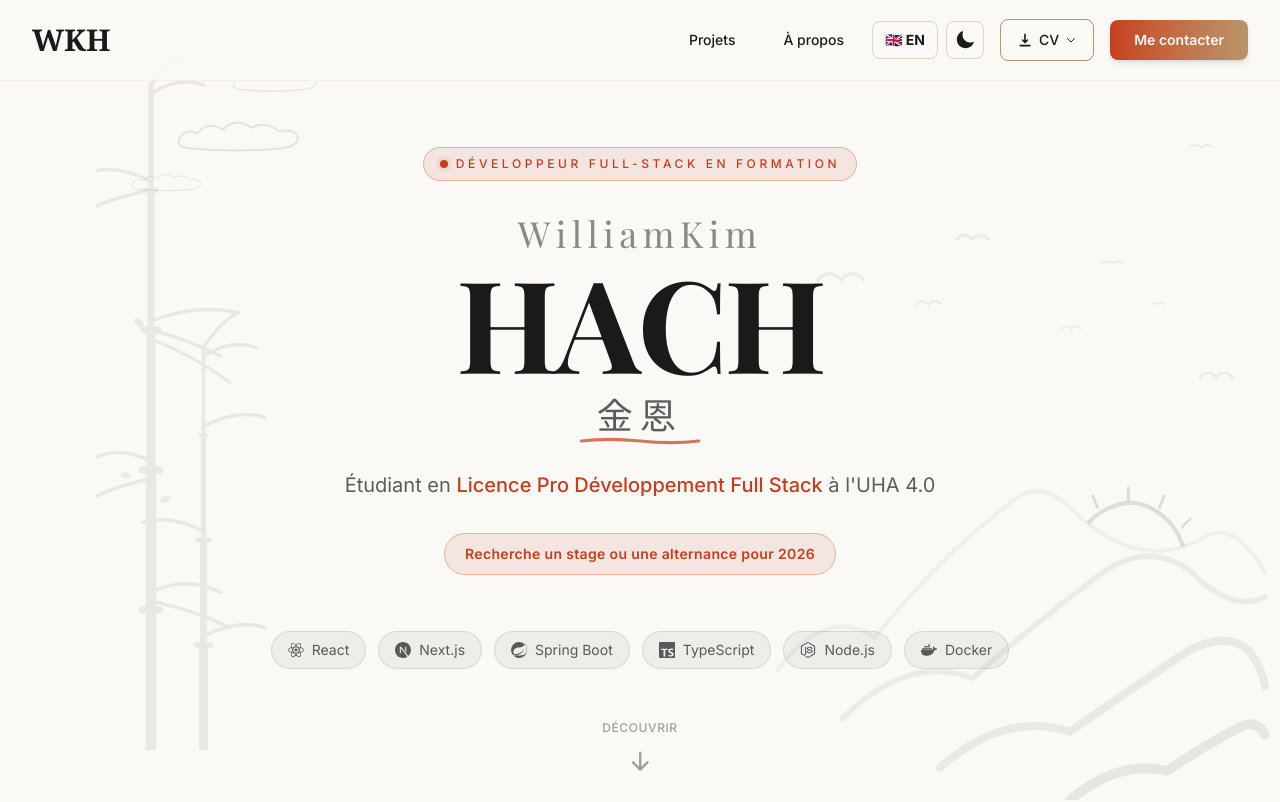
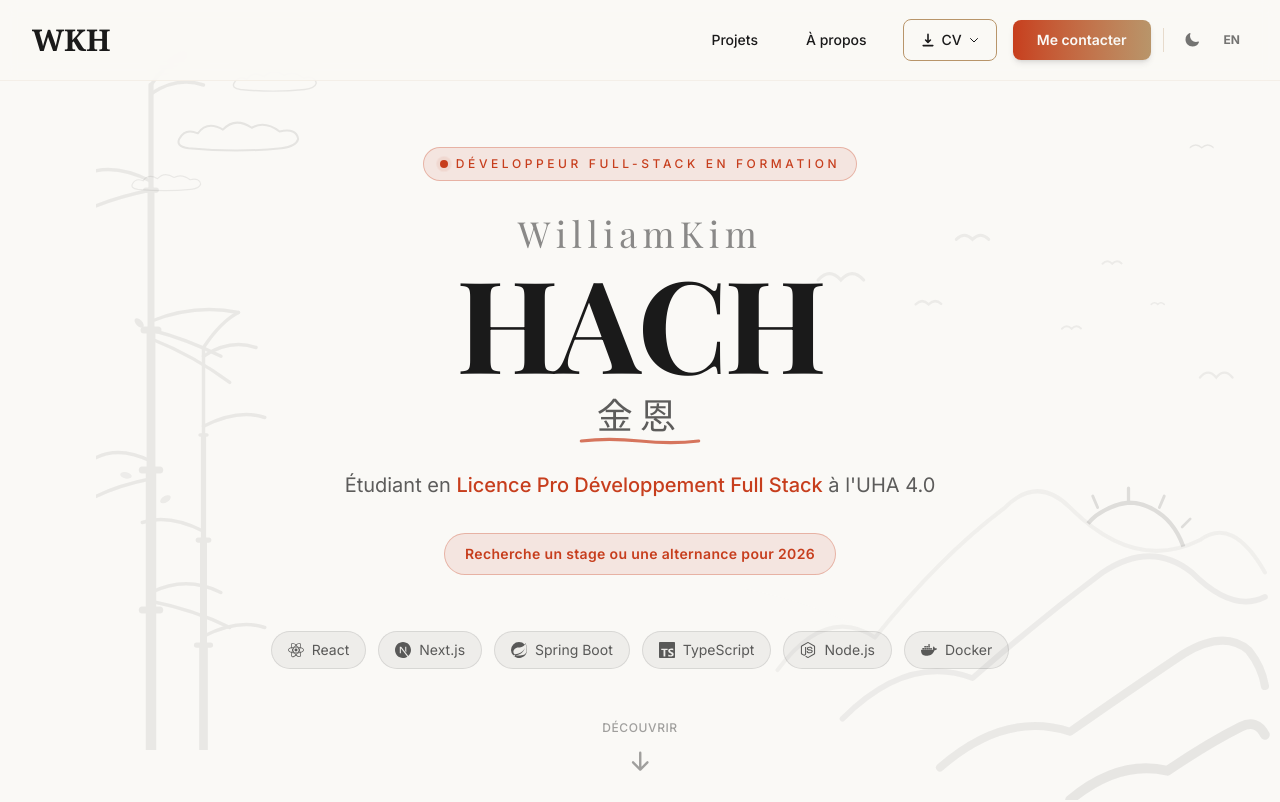
Before and after one commit to hachwilliam89-spec/portfolio-kim, a Next.js app: page / in a window 1280 px wide. Shown: the top 802 px of the page. Built offline with nearby package versions, Linux system fonts and the light colour scheme; a web font is replaced by a local one.

Commit message:
refactor: lang + theme toggles en bout de navbar, après Contact

```diff
--- a/components/Navbar.tsx
+++ b/components/Navbar.tsx
@@ -95,24 +95,6 @@ export default function Navbar() {
                                 </button>
                             ))}
 
-                            {/* Toggle FR/EN */}
-                            <button
-                                onClick={toggle}
-                                className="px-3 py-2 text-sm font-bold text-ink border border-gold/40 rounded-lg hover:border-vermillon hover:text-vermillon transition-all duration-200"
-                                aria-label="Switch language"
-                            >
-                                {lang === 'fr' ? '🇬🇧 EN' : '🇫🇷 FR'}
-                            </button>
-
-                            {/* Toggle Dark/Light */}
-                            <button
-                                onClick={toggleTheme}
-                                className="p-2 text-ink border border-gold/40 rounded-lg hover:border-vermillon hover:text-vermillon transition-all duration-200"
-                                aria-label={theme === 'dark' ? 'Passer en mode clair' : 'Passer en mode sombre'}
-                            >
-                                {theme === 'dark' ? <HiSun className="w-5 h-5" /> : <HiMoon className="w-5 h-5" />}
-                            </button>
-
                             {/* Bouton CV avec dropdown */}
                             <div className="relative ml-2">
                                 <button
@@ -181,6 +163,27 @@ export default function Navbar() {
                                 className="ml-2 px-6 py-2.5 bg-gradient-to-r from-vermillon to-gold text-washi text-sm font-semibold rounded-lg shadow-md hover:shadow-lg hover:scale-105 transition-all duration-200"
                             >
                                 {t.nav.contact}
+                            </button>
+
+                            {/* Séparateur */}
+                            <div className="w-px h-6 bg-gold/30 mx-1" aria-hidden="true" />
+
+                            {/* Toggle Dark/Light */}
+                            <button
+                                onClick={toggleTheme}
+                                className="p-2 text-ink/60 hover:text-ink rounded-lg hover:bg-gold/10 transition-all duration-200"
+                                aria-label={theme === 'dark' ? 'Passer en mode clair' : 'Passer en mode sombre'}
+                            >
+                                {theme === 'dark' ? <HiSun className="w-4 h-4" /> : <HiMoon className="w-4 h-4" />}
+                            </button>
+
+                            {/* Toggle FR/EN */}
+                            <button
+                                onClick={toggle}
+                                className="text-xs font-bold text-ink/60 hover:text-ink rounded-lg hover:bg-gold/10 px-2 py-2 transition-all duration-200"
+                                aria-label="Switch language"
+                            >
+                                {lang === 'fr' ? 'EN' : 'FR'}
                             </button>
                         </div>
 
```
